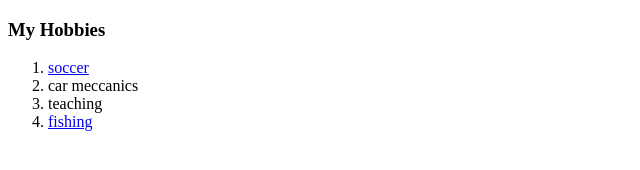
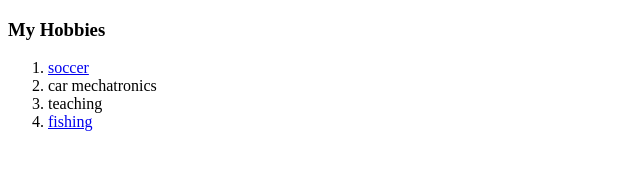
Before and after one commit to webdesigner4meandyou/cv, a plain HTML site: page Hobbies.html in a window 1280 px wide. Shown: the full height of the page, 0-640 px from the left. Drawn offline with Linux system fonts and the light colour scheme.

Commit message:
Update Hobbies.html

```diff
--- a/Hobbies.html
+++ b/Hobbies.html
@@ -8,7 +8,7 @@
     <h3>My Hobbies</h3>
     <ol>
       <li><a href="https://hosting.photobucket.com/images/i/ABONGWANTEMNA/dom_calcio.jpeg?width=450&height=278&crop=fill">soccer</a></li>
-      <li>car meccanics</li>
+      <li>car mechatronics</li>
       <li>teaching</li>
       <li><a href="https://hosting.photobucket.com/images/i/ABONGWANTEMNA/IMG_1238.JPG?width=450&height=278&crop=fill">fishing</a></li>
     </ol>
```
